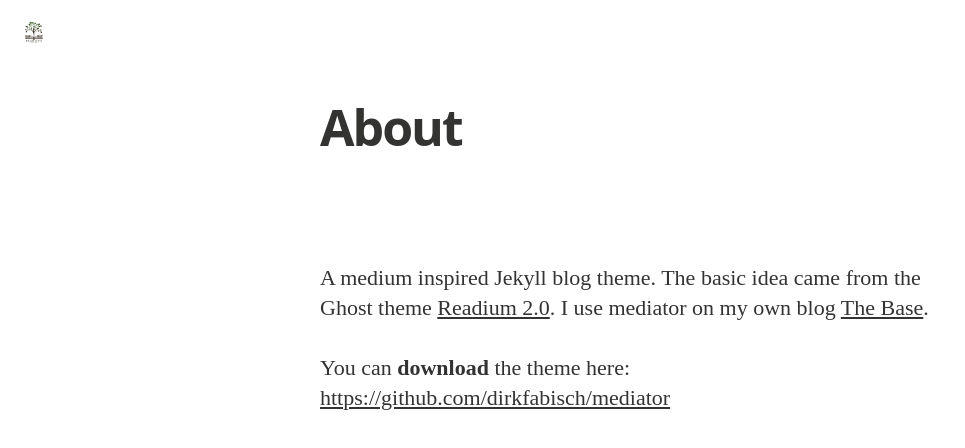
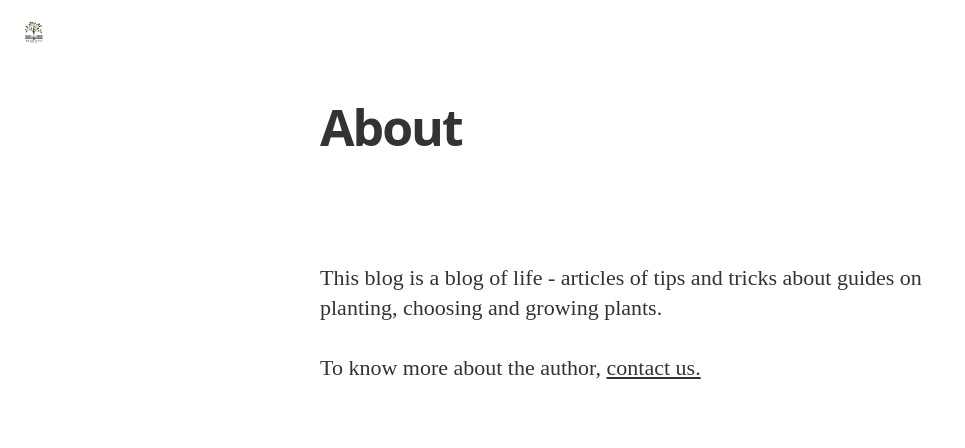
Before and after one commit to cleverberry/plantinguide, a Jekyll site: the page built from about.markdown, in a window 1280 px wide. Shown: the top 448 px of the page, without its empty margins (0-965 px from the left). Built offline with Jekyll 4.4.1, drawn with Linux system fonts in a browser that asks for light colours; nearby versions of some CDN libraries; some web fonts are replaced; some of the changed text lies outside the part shown; grey boxes are pictures that could not be loaded.

Commit message:
Change about us message

```diff
--- a/_includes/head.html
+++ b/_includes/head.html
@@ -2,8 +2,6 @@
   <meta charset="utf-8">
   <meta name="viewport" content="width=device-width, initial-scale=1.0">
   <meta http-equiv="X-UA-Compatible" content="IE=edge">
-
-  <title>{% if page.title %}{{ page.title }}{% else %}{{ site.title }}{% endif %}</title>
   <meta name="description"
     content="{% if page.excerpt %}{{ page.excerpt | strip_html | strip_newlines | truncate: 200 }}{% else %}{{ site.description }}{% endif %}" />
 
@@ -38,6 +36,10 @@
   {% if page.date %}
   <meta property="article:published_time" content="{{ page.date | date_to_xmlschema }}">{% endif %}
 
+
+  <title>{% if page.title %}{{ page.title }}{% else %}{{ site.title }}{% endif %}</title>
+
+
   <link rel="canonical" href="{{ page.url | replace:'index.html','' | prepend: site.baseurl | prepend: site.url }}" />
   <link rel="shortcut icon" href="{{ "/assets/images/plantinguide_logo_v2.png" | prepend: site.baseurl }}" type="image/png" />
   <link rel="stylesheet" href="//brick.a.ssl.fastly.net/Linux+Libertine:400,400i,700,700i/Open+Sans:400,400i,700,700i">
--- a/about.markdown
+++ b/about.markdown
@@ -4,14 +4,6 @@ title: About
 permalink: /about/
 ---
 
-A medium inspired Jekyll blog theme. The basic idea came from the Ghost theme
-[Readium 2.0](http://www.svenread.com/readium-ghost-theme/). I use mediator on my own blog [The Base](blog.base68.com).
+<p>This blog is a blog of life - articles of tips and tricks about guides on planting, choosing and growing plants.</p>
 
-You can **download** the theme here:
-[https://github.com/dirkfabisch/mediator](https://github.com/dirkfabisch/mediator)
-
-You can find out more info about customizing your Jekyll theme, as well as basic Jekyll usage documentation at [jekyllrb.com](http://jekyllrb.com/)
-
-You can find the source code for the Jekyll new theme at: [github.com/jglovier/jekyll-new](https://github.com/jglovier/jekyll-new)
-
-You can find the source code for Jekyll at [github.com/jekyll/jekyll](https://github.com/jekyll/jekyll)
+<p>To know more about the author, <a href="{{ site.baseurl }}/contact/">contact us.</a></p>
```
